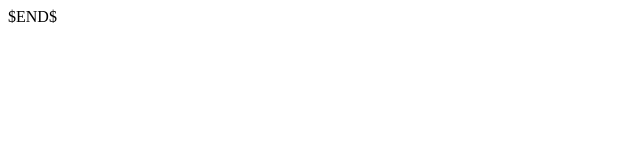
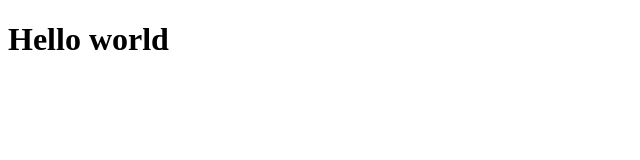
Before and after one commit to kwiatkowskiw/TNAF_zaj-cia1_inicja-y, a plain HTML site: page index.html in a window 1280 px wide. Shown: the whole page, without its empty margins (0-640 px from the left). Drawn offline with Linux system fonts and the light colour scheme.

Commit message:
Update index.html

```diff
--- a/index.html
+++ b/index.html
@@ -5,6 +5,6 @@
   <title>$Title$</title>
 </head>
 <body>
-$END$
+  <h1>Hello world</h1>
 </body>
 </html>
```
